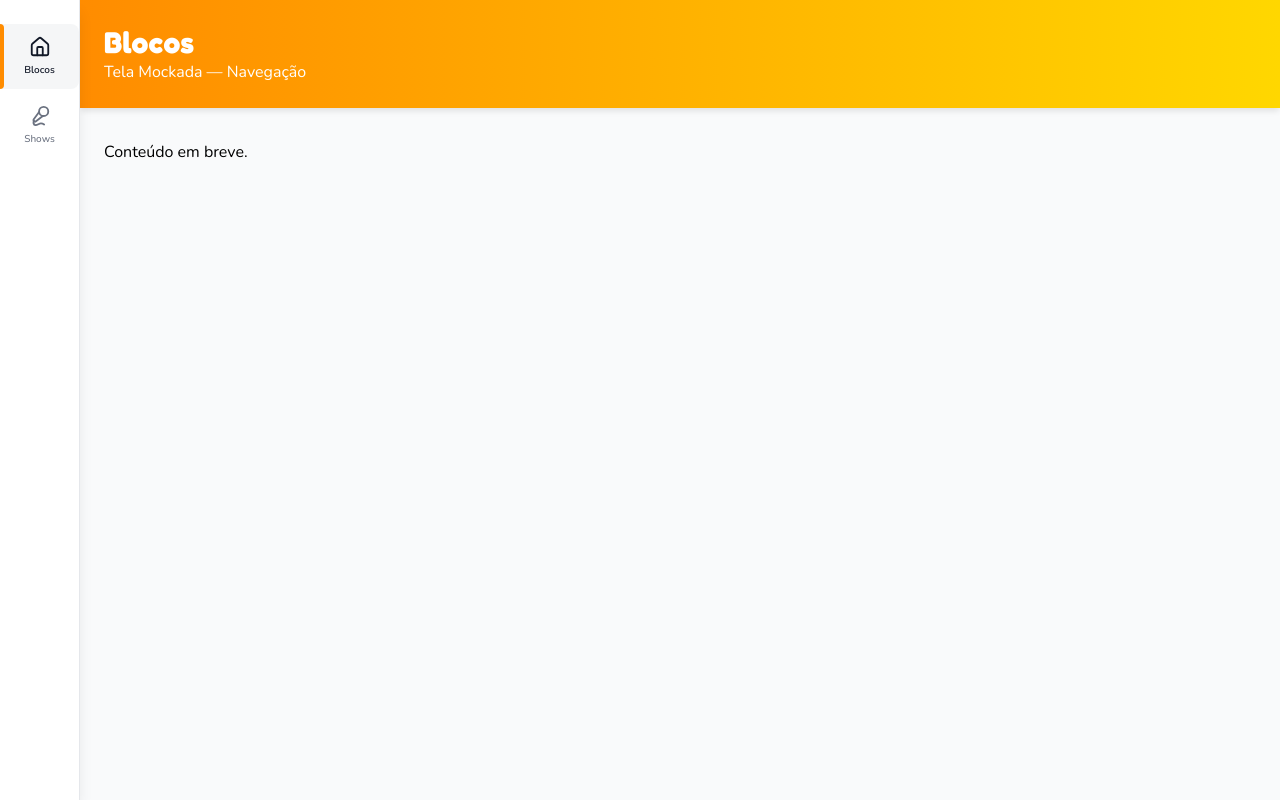
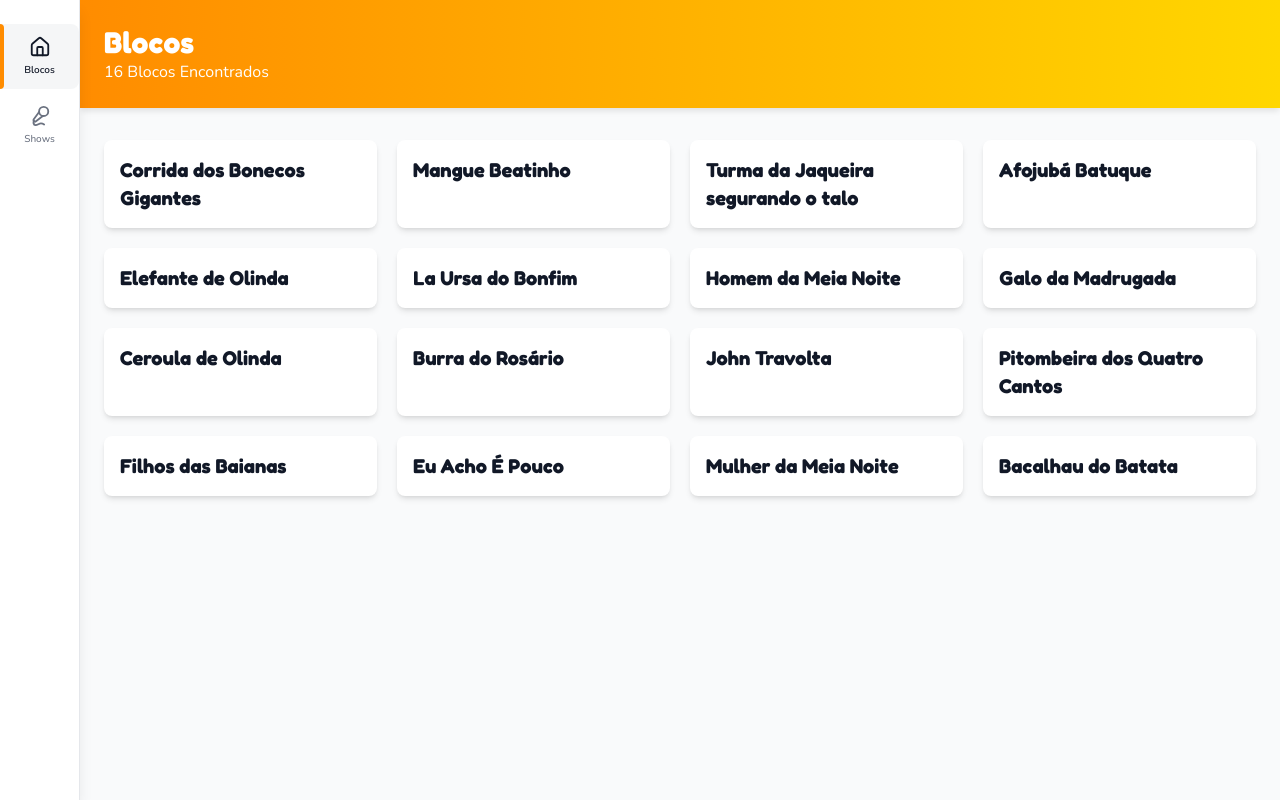
Before and after one commit to uuchoaa/foca-no-carnaval, a React (Vite) app in the folder apps/carnival-app/: page /blocos in a window 1280 px wide. Built offline with nearby package versions, Linux system fonts and the light colour scheme.

Commit message:
feat: star implement BlocosHomeScreen

```diff
--- a/apps/carnival-app/src/screens/BlocosHomeScreen.tsx
+++ b/apps/carnival-app/src/screens/BlocosHomeScreen.tsx
@@ -1,13 +1,25 @@
-import { Page, Text } from '../design-system';
+import { useEvents } from '../contexts/EventsContext';
+import { Page, Text, Card, CardGrid } from '../design-system';
 
 export default function BlocosHomeScreen() {
+  const { getBlocos, loading } = useEvents();
+  const blocos = getBlocos({});
+
   return (
     <Page>
       <Page.Header gradient="sunny">
         <Text variant="hero" color="inverse">Blocos</Text>
-        <Text variant="subtitle" color="inverse">Tela mockada — navegação</Text>
+        <Text variant="subtitle" color="inverse">{blocos.length} blocos encontrados</Text>
       </Page.Header>
-      <Page.Content>Conteúdo em breve.</Page.Content>
+      <Page.Content isLoading={loading} isEmpty={blocos.length === 0}>
+        <CardGrid>
+          {blocos.map((bloco) => (
+            <Card key={bloco.id}>
+              <Text variant="title">{bloco.name}</Text>
+            </Card>
+          ))}
+        </CardGrid>
+      </Page.Content>
     </Page>
   );
 }
```
